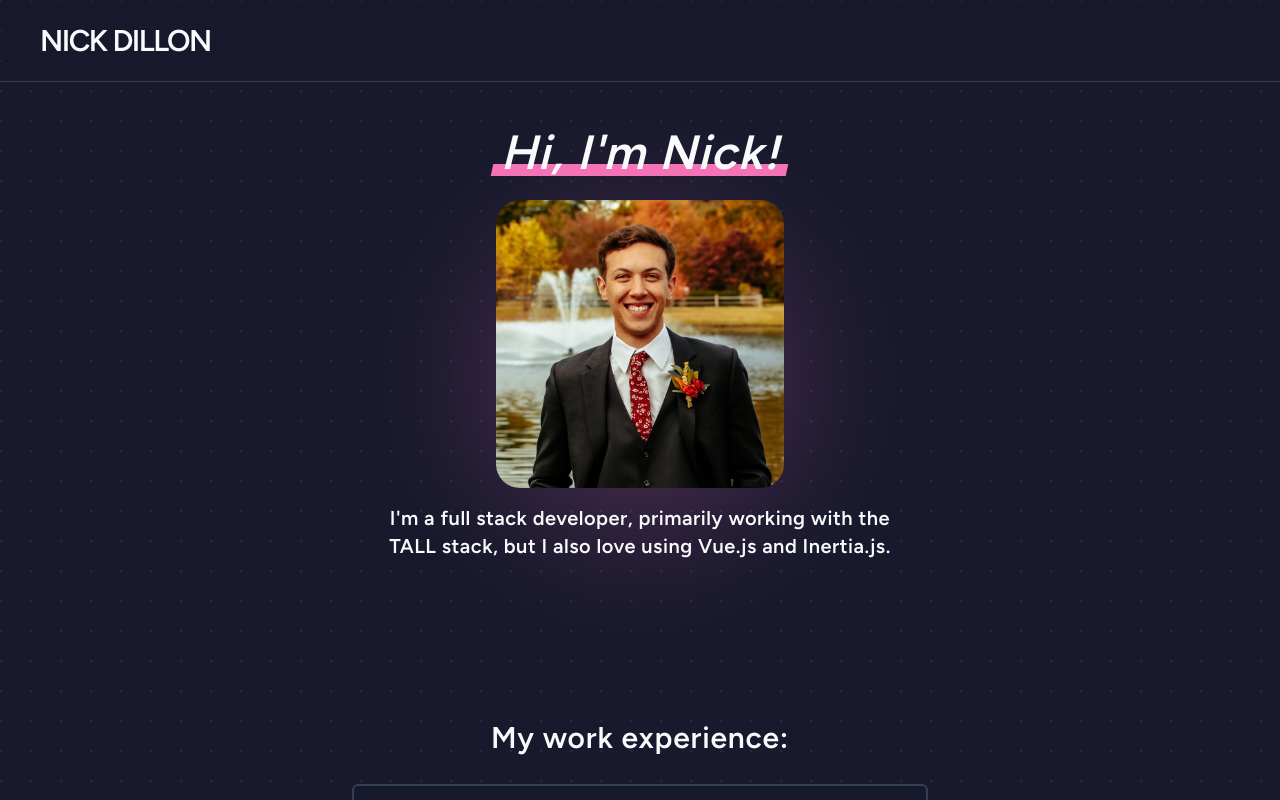
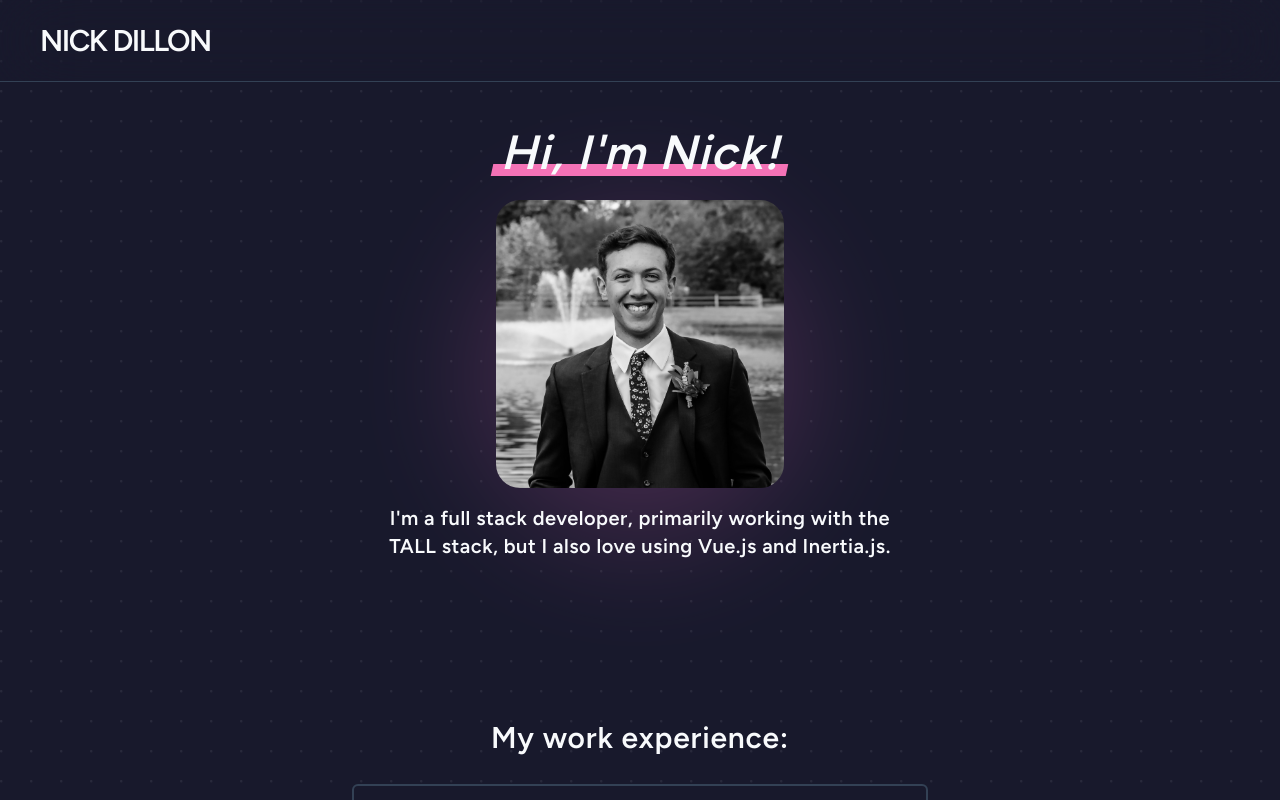
Before and after one commit to NickDillon1412/portfolio-site, a Vue app: page / in a window 1280 px wide. Shown: the top 800 px of the page. Built offline with nearby package versions, Linux system fonts and the light colour scheme; some icons are missing.

Commit message:
Updated nav and picture

```diff
--- a/src/components/Nav.vue
+++ b/src/components/Nav.vue
@@ -1,6 +1,6 @@
 <template>
     <nav
-        class="fixed z-10 flex items-center justify-between w-full px-3.5 py-3 sm:py-5 border-b sm:px-10 border-slate-700 backdrop-blur-xl text-slate-50">
+        class="fixed z-10 flex items-center justify-between w-full px-3.5 py-3 sm:py-5 border-b sm:px-10 border-slate-700 backdrop-blur-2xl text-slate-50">
         <RouterLink to="/" name="Home">
             <h1 class="text-3xl font-semibold tracking-tighter uppercase duration-200 ease-in-out hover:text-pink-400">
                 Nick
--- a/src/views/HomeView.vue
+++ b/src/views/HomeView.vue
@@ -2,13 +2,9 @@
 	<div class="pt-32 text-slate-50">
 		<div class="relative flex max-w-xl mx-auto text-center group sm:px-4">
 			<img style="
-                position: absolute;
-				/* width: 400px;
-                height: 400px;
-                top: 0px; */
-                opacity: 1;
+				opacity: .6s;
 				animation: pulse 3s ease-in-out infinite;
-            " src="/src/assets/blur.svg" class="-top-10 -inset-px">
+            " src="/src/assets/blur.svg" class="absolute top-0 sm:-top-10 -inset-px">
 
 			<div class="z-0 flex flex-col items-center space-y-4">
 				<h1 class="italic font-bold">
@@ -19,7 +15,8 @@
 							class="absolute bottom-0 left-0 z-10 w-full h-3 transition-all duration-300 ease-out -skew-x-12 bg-pink-400"></span>
 					</div>
 				</h1>
-				<img class="w-64 h-64 sm:w-72 sm:h-72 shadow-3xl rounded-3xl" src="/images/profile.jpg" alt="Profile Image">
+				<img class="w-64 h-64 duration-500 ease-in-out sm:w-72 sm:h-72 shadow-3xl rounded-3xl grayscale hover:grayscale-0"
+					src="/images/profile.jpg" alt="Profile Image">
 				<p class="w-10/12 text-xl font-semibold sm:w-full">
 					I'm a full stack developer, primarily working with the TALL stack, but I also love
 					using Vue.js and Inertia.js.
```
